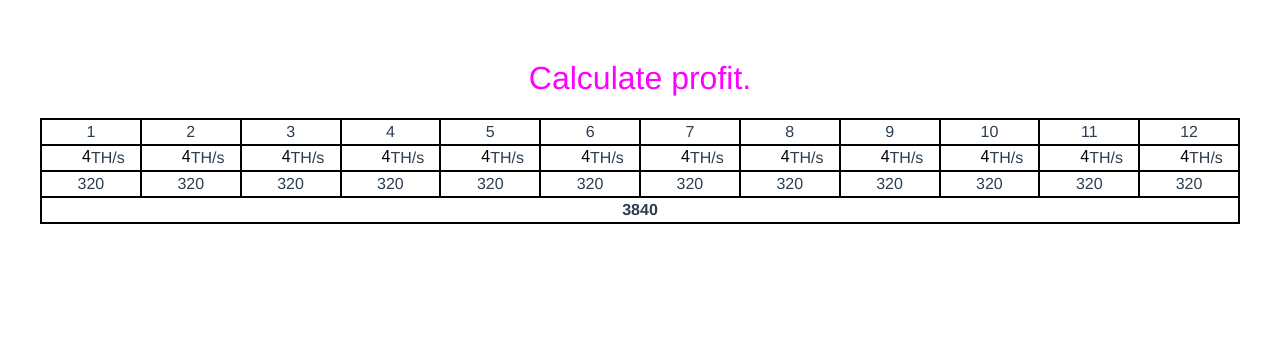
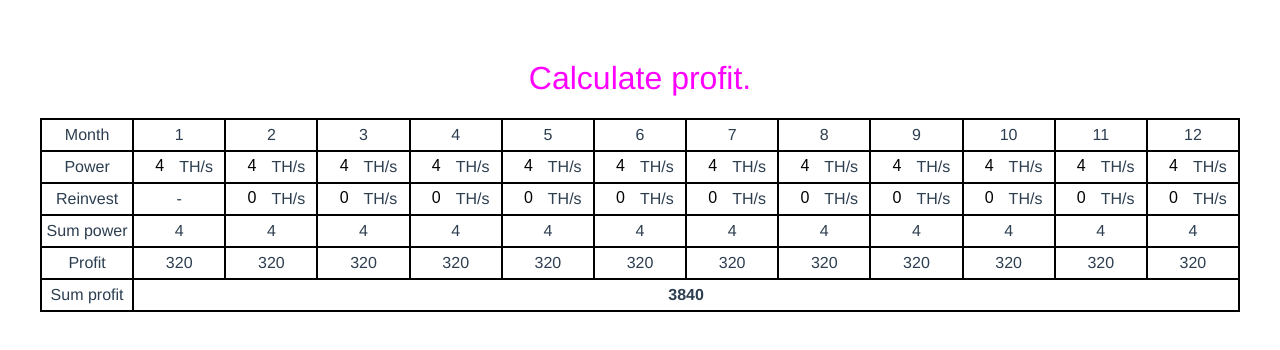
Before and after one commit to radius486/bit-profit, a Vue app: page / in a window 1280 px wide. Shown: the top 350 px of the page. Built offline with nearby package versions, Linux system fonts and the light colour scheme.

Commit message:
Calculate with reinvesting.

```diff
--- a/src/components/bit-profit.vue
+++ b/src/components/bit-profit.vue
@@ -2,6 +2,7 @@
   <div class="wrapper">
     <h1>{{ msg }}</h1>
     <div class="bit-table">
+      <div class="row-description">Month</div>
       <div class="month">1</div>
       <div class="month">2</div>
       <div class="month">3</div>
@@ -14,30 +15,59 @@
       <div class="month">10</div>
       <div class="month">11</div>
       <div class="month">12</div>
-      <div class="power"><input type='text' v-model='power1'>TH/s</div>
-      <div class="power"><input type='text' v-model='power2'>TH/s</div>
-      <div class="power"><input type='text' v-model='power3'>TH/s</div>
-      <div class="power"><input type='text' v-model='power4'>TH/s</div>
-      <div class="power"><input type='text' v-model='power5'>TH/s</div>
-      <div class="power"><input type='text' v-model='power6'>TH/s</div>
-      <div class="power"><input type='text' v-model='power7'>TH/s</div>
-      <div class="power"><input type='text' v-model='power8'>TH/s</div>
-      <div class="power"><input type='text' v-model='power9'>TH/s</div>
-      <div class="power"><input type='text' v-model='power10'>TH/s</div>
-      <div class="power"><input type='text' v-model='power11'>TH/s</div>
-      <div class="power"><input type='text' v-model='power12'>TH/s</div>
+      <div class="row-description">Power</div>
+      <div class="power"><input type='number' v-model.number='power1'>TH/s</div>
+      <div class="power"><input type='number' v-model.number='power2'>TH/s</div>
+      <div class="power"><input type='number' v-model.number='power3'>TH/s</div>
+      <div class="power"><input type='number' v-model.number='power4'>TH/s</div>
+      <div class="power"><input type='number' v-model.number='power5'>TH/s</div>
+      <div class="power"><input type='number' v-model.number='power6'>TH/s</div>
+      <div class="power"><input type='number' v-model.number='power7'>TH/s</div>
+      <div class="power"><input type='number' v-model.number='power8'>TH/s</div>
+      <div class="power"><input type='number' v-model.number='power9'>TH/s</div>
+      <div class="power"><input type='number' v-model.number='power10'>TH/s</div>
+      <div class="power"><input type='number' v-model.number='power11'>TH/s</div>
+      <div class="power"><input type='number' v-model.number='power12'>TH/s</div>
+      <div class="row-description">Reinvest</div>
+      <div>-</div>
+      <div class="reinvest"><input type='number' v-model.number='reinvest2'>TH/s</div>
+      <div class="reinvest"><input type='number' v-model.number='reinvest3'>TH/s</div>
+      <div class="reinvest"><input type='number' v-model.number='reinvest4'>TH/s</div>
+      <div class="reinvest"><input type='number' v-model.number='reinvest5'>TH/s</div>
+      <div class="reinvest"><input type='number' v-model.number='reinvest6'>TH/s</div>
+      <div class="reinvest"><input type='number' v-model.number='reinvest7'>TH/s</div>
+      <div class="reinvest"><input type='number' v-model.number='reinvest8'>TH/s</div>
+      <div class="reinvest"><input type='number' v-model.number='reinvest9'>TH/s</div>
+      <div class="reinvest"><input type='number' v-model.number='reinvest10'>TH/s</div>
+      <div class="reinvest"><input type='number' v-model.number='reinvest11'>TH/s</div>
+      <div class="reinvest"><input type='number' v-model.number='reinvest12'>TH/s</div>
+      <div class="row-description">Sum power</div>
+      <div class="sum-power" v-html='sumPower1'></div>
+      <div class="sum-power" v-html='sumPower2'></div>
+      <div class="sum-power" v-html='sumPower3'></div>
+      <div class="sum-power" v-html='sumPower4'></div>
+      <div class="sum-power" v-html='sumPower5'></div>
+      <div class="sum-power" v-html='sumPower6'></div>
+      <div class="sum-power" v-html='sumPower7'></div>
+      <div class="sum-power" v-html='sumPower8'></div>
+      <div class="sum-power" v-html='sumPower9'></div>
+      <div class="sum-power" v-html='sumPower10'></div>
+      <div class="sum-power" v-html='sumPower11'></div>
+      <div class="sum-power" v-html='sumPower12'></div>
+      <div class="row-description">Profit</div>
       <div class="profit" v-html='month1'></div>
-      <div class="profit">{{power2 * 80}}</div>
-      <div class="profit">{{power3 * 80}}</div>
-      <div class="profit">{{power4 * 80}}</div>
-      <div class="profit">{{power5 * 80}}</div>
-      <div class="profit">{{power6 * 80}}</div>
-      <div class="profit">{{power7 * 80}}</div>
-      <div class="profit">{{power8 * 80}}</div>
-      <div class="profit">{{power9 * 80}}</div>
-      <div class="profit">{{power10 * 80}}</div>
-      <div class="profit">{{power11 * 80}}</div>
-      <div class="profit">{{power12 * 80}}</div>
+      <div class="profit" v-html='month2'></div>
+      <div class="profit" v-html='month3'></div>
+      <div class="profit" v-html='month4'></div>
+      <div class="profit" v-html='month5'></div>
+      <div class="profit" v-html='month6'></div>
+      <div class="profit" v-html='month7'></div>
+      <div class="profit" v-html='month8'></div>
+      <div class="profit" v-html='month9'></div>
+      <div class="profit" v-html='month10'></div>
+      <div class="profit" v-html='month11'></div>
+      <div class="profit" v-html='month12'></div>
+      <div class="row-description">Sum profit</div>
       <div class="sum-profit">{{sum}}</div>
     </div>
   </div>
@@ -60,7 +90,19 @@ export default {
       power9: 4,
       power10: 4,
       power11: 4,
-      power12: 4
+      power12: 4,
+      reinvest1: 0,
+      reinvest2: 0,
+      reinvest3: 0,
+      reinvest4: 0,
+      reinvest5: 0,
+      reinvest6: 0,
+      reinvest7: 0,
+      reinvest8: 0,
+      reinvest9: 0,
+      reinvest10: 0,
+      reinvest11: 0,
+      reinvest12: 0
     }
   },
 
@@ -69,52 +111,100 @@ export default {
       return this.month1 + this.month2 + this.month3 + this.month4 + this.month5 + this.month6 + this.month7 + this.month8 + this.month9 + this.month10 + this.month11 + this.month12;
     },
 
+    sumPower1() {
+      return this.power1 + this.reinvest1;
+    },
+
+    sumPower2() {
+      return this.power2 + this.reinvest1 + this.reinvest2;
+    },
+
+    sumPower3() {
+      return this.power3 + this.reinvest1 + this.reinvest2 + this.reinvest3;
+    },
+
+    sumPower4() {
+      return this.power4 + this.reinvest1 + this.reinvest2 + this.reinvest3 + this.reinvest4;
+    },
+
+    sumPower5() {
+      return this.power5 + this.reinvest1 + this.reinvest2 + this.reinvest3 + this.reinvest4 + this.reinvest5;
+    },
+
+    sumPower6() {
+      return this.power6 + this.reinvest1 + this.reinvest2 + this.reinvest3 + this.reinvest4 + this.reinvest5 + this.reinvest6;
+    },
+
+    sumPower7() {
+      return this.power7 + this.reinvest1 + this.reinvest2 + this.reinvest3 + this.reinvest4 + this.reinvest5 + this.reinvest6 + this.reinvest7;
+    },
+
+    sumPower8() {
+      return this.power8 + this.reinvest1 + this.reinvest2 + this.reinvest3 + this.reinvest4 + this.reinvest5 + this.reinvest6 + this.reinvest7 + this.reinvest8;
+    },
+
+    sumPower9() {
+      return this.power9 + this.reinvest1 + this.reinvest2 + this.reinvest3 + this.reinvest4 + this.reinvest5 + this.reinvest6 + this.reinvest7 + this.reinvest8 + this.reinvest9;
+    },
+
+    sumPower10() {
+      return this.power10 + this.reinvest1 + this.reinvest2 + this.reinvest3 + this.reinvest4 + this.reinvest5 + this.reinvest6 + this.reinvest7 + this.reinvest8 + this.reinvest9 + this.reinvest10;
+    },
+
+    sumPower11() {
+      return this.power11 + this.reinvest1 + this.reinvest2 + this.reinvest3 + this.reinvest4 + this.reinvest5 + this.reinvest6 + this.reinvest7 + this.reinvest8 + this.reinvest9 + this.reinvest10 + this.reinvest11;
+    },
+
+    sumPower12() {
+      return this.power12 + this.reinvest1 + this.reinvest2 + this.reinvest3 + this.reinvest4 + this.reinvest5 + this.reinvest6 + this.reinvest7 + this.reinvest8 + this.reinvest9 + this.reinvest10 + this.reinvest11 + this.reinvest12;
+    },
+
     month1 () {
-      return this.power1 * 80;
+      return this.sumPower1 * 80 - this.reinvest2 * 150;
     },
 
     month2 () {
-      return this.power2 * 80;
+      return this.sumPower2 * 80 - this.reinvest3 * 150;
     },
 
     month3 () {
-      return this.power3 * 80;
+      return this.sumPower3 * 80 - this.reinvest4 * 150;
     },
 
     month4 () {
-      return this.power4 * 80;
+      return this.sumPower4 * 80 - this.reinvest5 * 150;
     },
 
     month5 () {
-      return this.power5 * 80;
+      return this.sumPower5 * 80 - this.reinvest6 * 150;
     },
 
     month6 () {
-      return this.power6 * 80;
+      return this.sumPower6 * 80 - this.reinvest7 * 150;
     },
 
     month7 () {
-      return this.power7 * 80;
+      return this.sumPower7 * 80 - this.reinvest8 * 150;
     },
 
     month8 () {
-      return this.power8 * 80;
+      return this.sumPower8 * 80 - this.reinvest9 * 150;
     },
 
     month9 () {
-      return this.power9 * 80;
+      return this.sumPower9 * 80 - this.reinvest10 * 150;
     },
 
     month10 () {
-      return this.power10 * 80;
+      return this.sumPower10 * 80 - this.reinvest11 * 150;
     },
 
     month11 () {
-      return this.power11 * 80;
+      return this.sumPower11 * 80 - this.reinvest12 * 150;
     },
 
     month12 () {
-      return this.power12 * 80;
+      return this.sumPower12 * 80;
     }
   }
 }
@@ -135,19 +225,20 @@ h2
 
 .bit-table
   display: grid
-  grid-template-columns: repeat(12, minmax(50px, 1fr))
-  grid-template-rows: repeat(3, 24px)
+  grid-template-columns: repeat(13, minmax(50px, 1fr))
+  grid-template-rows: repeat(5, 30px)
   grid-gap: 2px
   border: 2px solid #000
   background-color: #000
 
   > div
-    line-height: 24px
+    line-height: 30px
     background-color: #fff
 
 .month
 
-.power
+.power,
+.reinvest
   display: flex
   align-items: center
 
@@ -167,7 +258,7 @@ h2
 
 
 .sum-profit
-  grid-column: 1/13
+  grid-column: 2/14
   font-weight: 600
 
 
```
